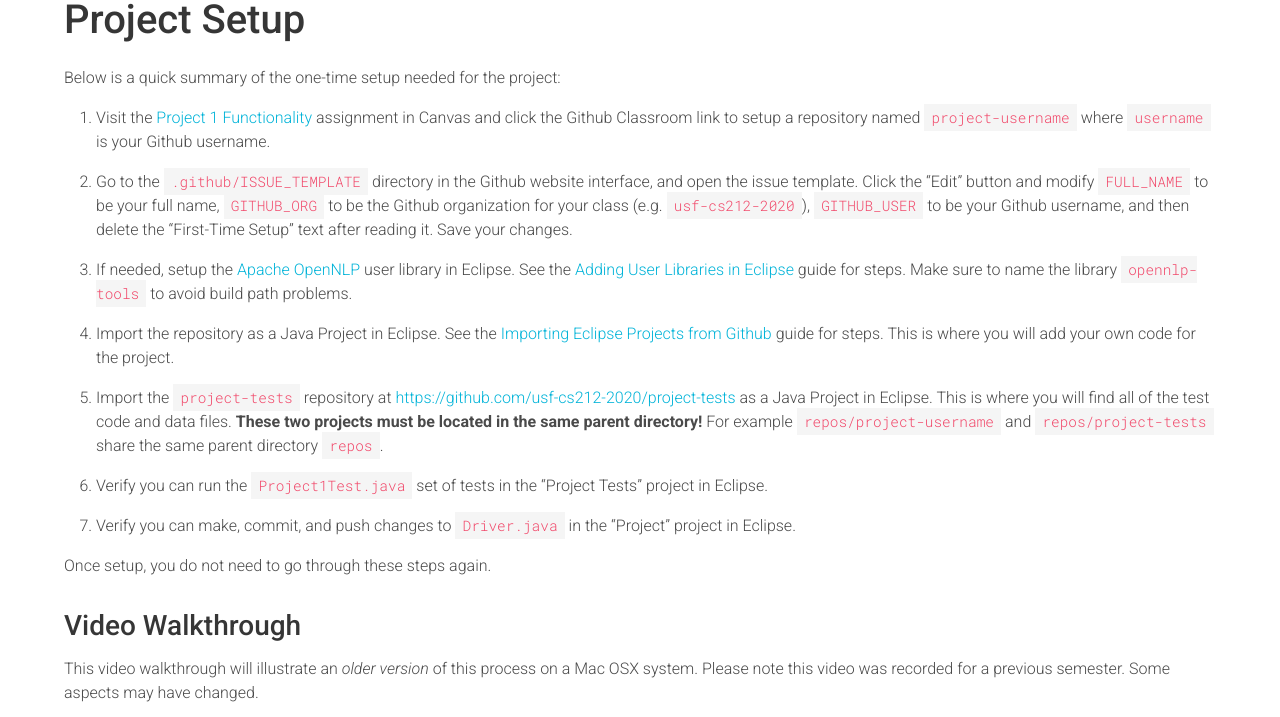
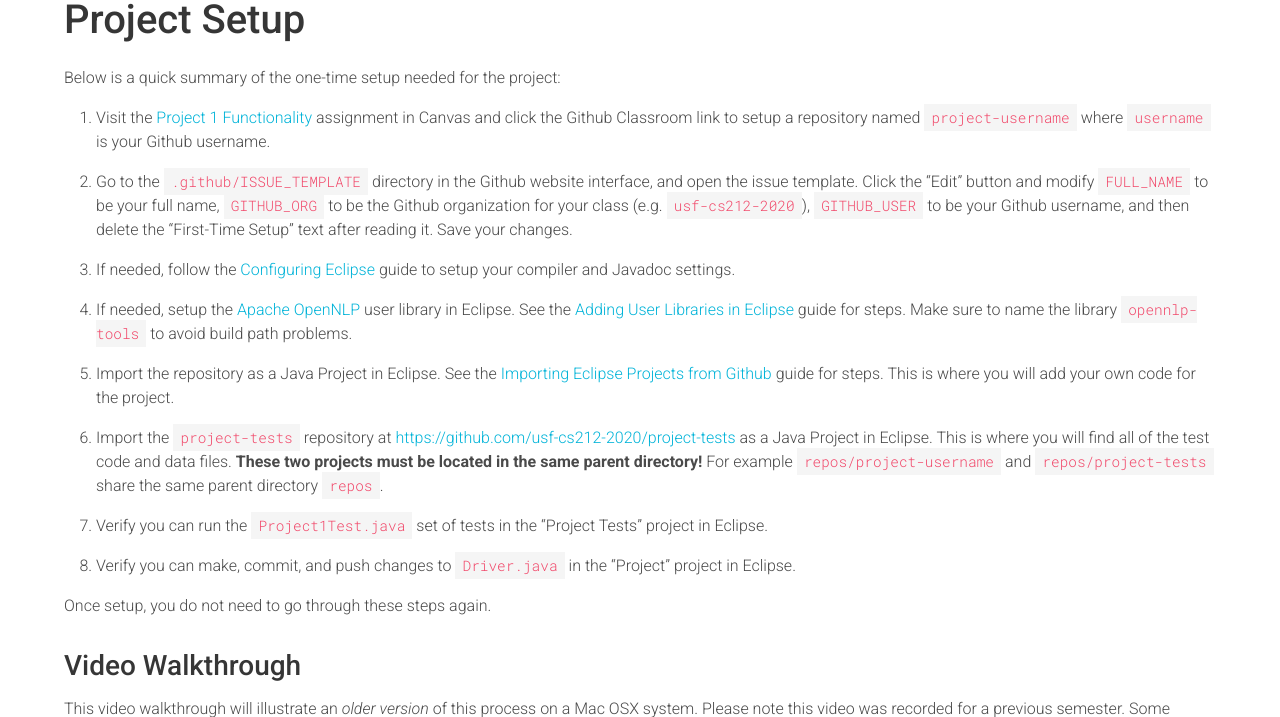
Before and after one commit to usf-cs212-2020/usf-cs212-2020.github.io, a Jekyll site: the page built from _projects/project-setup.md, in a window 1280 px wide and 900 px high, scrolled down 306 px, cut to the strip 0-717 px from the top of the window. Built offline with Jekyll 4.4.1, drawn with Linux system fonts in a browser that asks for light colours.

Commit message:
Adding compiler setup.

```diff
--- a/_projects/project-setup.md
+++ b/_projects/project-setup.md
@@ -15,6 +15,8 @@ Below is a quick summary of the one-time setup needed for the project:
 1. Visit the [Project 1 Functionality](https://usfca.instructure.com/courses/1590210/assignments/6911862) assignment in Canvas and click the Github Classroom link to setup a repository named `project-username` where `username` is your Github username.
 
 1. Go to the `.github/ISSUE_TEMPLATE` directory in the Github website interface, and open the issue template. Click the "Edit" button and modify `FULL_NAME` to be your full name, `GITHUB_ORG` to be the Github organization for your class (e.g. `usf-cs212-2020`), `GITHUB_USER` to be your Github username, and then delete the "First-Time Setup" text after reading it. Save your changes.
+
+1. If needed, follow the [Configuring Eclipse](/guides/eclipse/configuring-eclipse.html) guide to setup your compiler and Javadoc settings.
 
 1. If needed, setup the [Apache OpenNLP](http://opennlp.apache.org/) user library in Eclipse. See the [Adding User Libraries in Eclipse](/guides/eclipse/adding-user-libraries-in-eclipse.html) guide for steps. Make sure to name the library `opennlp-tools` to avoid build path problems.
 
```
